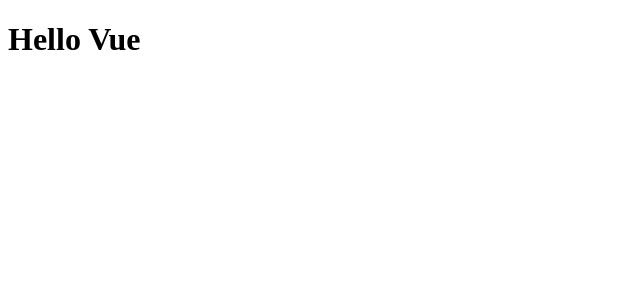
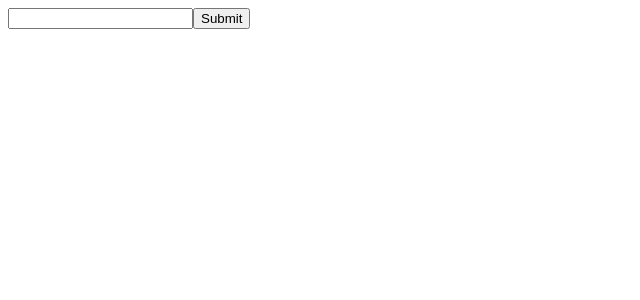
Before and after one commit to cc-Tanaka/vue-practice, a Vue app: page / in a window 1280 px wide. Shown: the top 300 px of the page, without its empty margins (0-640 px from the left). Built offline with nearby package versions, Linux system fonts and the light colour scheme.

Commit message:
todoリストを作成

```diff
--- a/src/App.vue
+++ b/src/App.vue
@@ -1,10 +1,49 @@
 <template>
-  <h1>Hello Vue</h1>
+  <div>
+    <!-- preventでpostする事を防ぐ -->
+    <form v-on:submit.prevent="sendTodo">
+      <input v-model="todo">
+      <input type="submit" val="追加">
+    </form>
+    <ul v-for="item in list" :key="item">
+      <li v-on:click="doneTodo(item)">
+        <span>{{item.status}}</span>
+        <span v-if="item.status == 'done'">
+          {{item.text}}
+        </span>
+        <span v-else>
+          {{item.text}}
+        </span>
+      </li>
+    </ul>
+  </div>
 </template>
 
 <script>
 
 export default {
+  data() {
+    return {
+      todo: "",
+      list: []
+    }
+  },
+  methods: {
+    sendTodo: function () {
+      this.list.push({
+        text: this.todo,
+        status: 'todo'
+      })
+      this.todo = ""
+    },
+    doneTodo: function (item) {
+      if(item.status == 'done') {
+        item.status = 'todo'
+      } else {
+        item.status = 'done'
+      }
+    }
+  }
 }
 </script>
 
```
